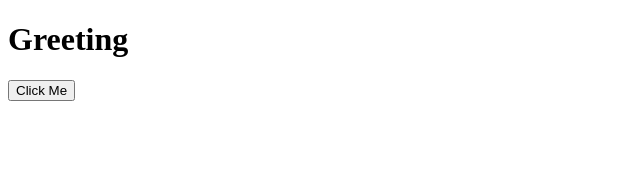
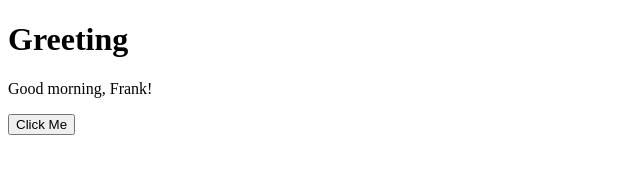
Before and after one commit to Rank1Corki/Python-Teht-v-t, a plain HTML site: page Ohjelmointi2 Teht/JavaScript Tehtävät/module1.2.html in a window 1280 px wide. Shown: the whole page, without its empty margins (0-640 px from the left). Drawn offline with Linux system fonts and the light colour scheme.

Commit message:
module1.2 väärä script tiedoston referenssi korjattu

```diff
--- a/Ohjelmointi2 Teht/JavaScript Tehtävät/module1.2.html
+++ b/Ohjelmointi2 Teht/JavaScript Tehtävät/module1.2.html
@@ -11,6 +11,6 @@
 
     <button id="promptButton">Click Me</button>
 
-    <script src="testi.js"></script>
+    <script src="module1.2.js"></script>
   </body>
 </html>
--- a/Ohjelmointi2 Teht/Sivusto testi/style.css
+++ b/Ohjelmointi2 Teht/Sivusto testi/style.css
@@ -3,9 +3,7 @@
         border-collapse: collapse;
         width: 100%;
     }
-
-    td,
-    th {
+    td,th {
         border: 1px solid #dddddd;
         text-align: left;
         padding: 8px;
```
